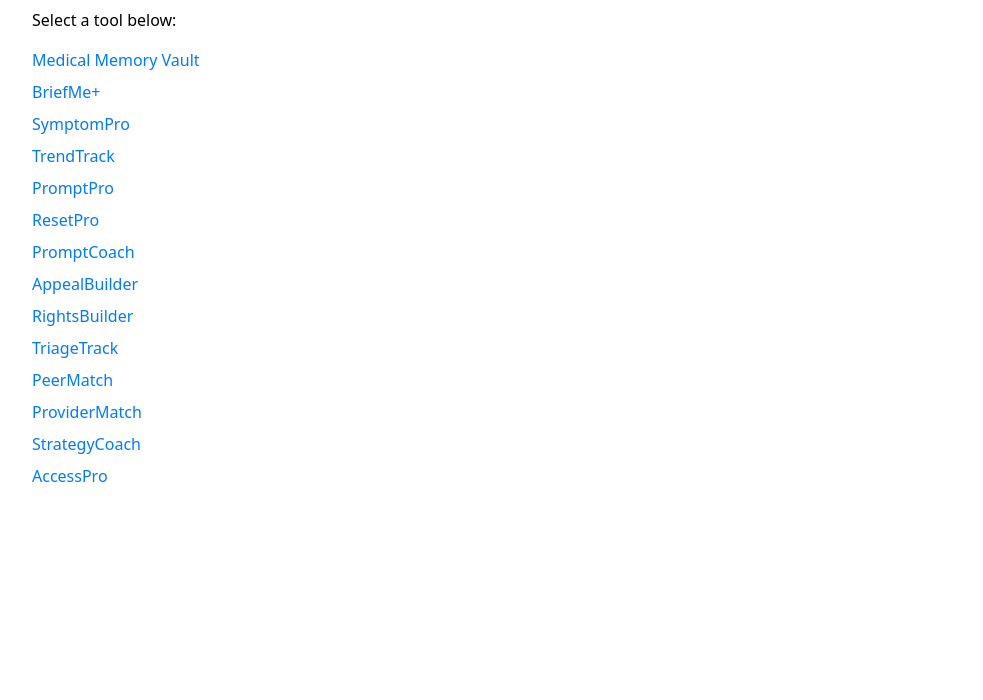
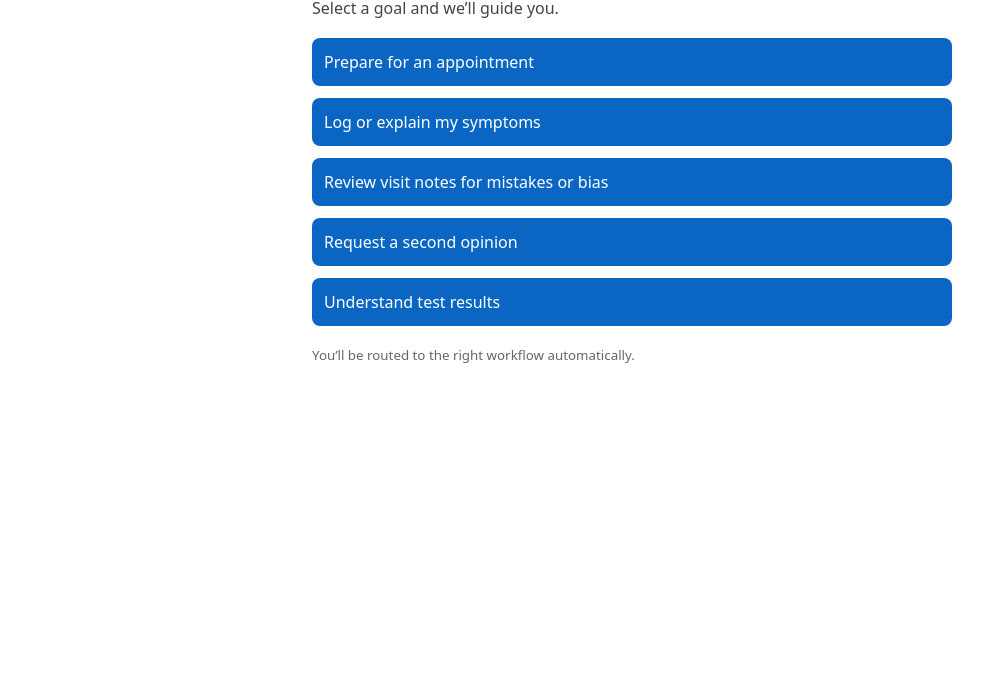
Before and after one commit to Carrie-PLH/plus, a plain HTML site: page public/index.html in a window 1280 px wide. Shown: the part 100-800 px from the top of the page, without its empty margins (8-991 px from the left). Drawn offline with Linux system fonts and the light colour scheme.

Commit message:
Quick update

```diff
--- a/public/index.html
+++ b/public/index.html
@@ -2,36 +2,71 @@
 <html lang="en">
 <head>
   <meta charset="utf-8" />
-    <title>PatientLead+ Tools</title>
+  <title>PatientLead+ Smart Start</title>
   <meta name="viewport" content="width=device-width, initial-scale=1" />
   <style>
-      body { font: 16px/1.5 system-ui, sans-serif; margin: 40px; }
-      h1 { margin-bottom: 20px; }
-      ul { list-style: none; padding: 0; }
-      li { margin: 8px 0; }
-      a { text-decoration: none; color: #007bff; }
-      a:hover { text-decoration: underline; }
+    body { font:16px/1.5 system-ui, sans-serif; max-width:640px; margin:40px auto; padding:0 20px; color:#222; }
+    h1 { margin-bottom:8px; }
+    p { margin:0 0 18px; color:#444; }
+    .goals { display:flex; flex-direction:column; gap:12px; }
+    button {
+      padding:12px; border:none; border-radius:8px;
+      background:#0a66c2; color:#fff; font:inherit; cursor:pointer; text-align:left;
+    }
+    button:hover { background:#004080; }
+    small.hint { display:block; margin-top:8px; color:#666; }
   </style>
 </head>
 <body>
-    <h1>PatientLead+ Tools</h1>
-    <p>Select a tool below:</p>
-    <ul>
-      <li><a href="/Vault/">Medical Memory Vault</a></li>
-      <li><a href="/BriefMe/">BriefMe+</a></li>
-      <li><a href="/SymptomPro/">SymptomPro</a></li>
-      <li><a href="/TrendTrack/">TrendTrack</a></li>
-      <li><a href="/PromptPro/">PromptPro</a></li>
-      <li><a href="/ResetPro/">ResetPro</a></li>
-      <li><a href="/PromptCoach/">PromptCoach</a></li>
-      <li><a href="AppealBuilder/">AppealBuilder</a></li>
-      <li><a href="/RightsBuilder/">RightsBuilder</a></li>
-      <li><a href="/TriageTrack/">TriageTrack</a></li>
-      <li><a href="/PeerMatch/">PeerMatch</a></li>
-      <li><a href="/ProviderMatch/">ProviderMatch</a></li>
-      <li><a href="/StrategyCoach/">StrategyCoach</a></li>
-      <li><a href="/AccessPro/">AccessPro</a></li>
-    </ul>
-    <script type="module" src="/lib/briefmeAuto.js"></script>
+  <h1>What do you want to do today?</h1>
+  <p>Select a goal and we’ll guide you.</p>
+
+  <div class="goals">
+    <button data-goal="appointment">Prepare for an appointment</button>
+    <button data-goal="symptoms">Log or explain my symptoms</button>
+    <button data-goal="notes">Review visit notes for mistakes or bias</button>
+    <button data-goal="second-opinion">Request a second opinion</button>
+    <button data-goal="tests">Understand test results</button>
+    <small class="hint">You’ll be routed to the right workflow automatically.</small>
+  </div>
+
+  <script type="module">
+    import {
+      setGlobalHandoff,
+      registerCopilotIngest,
+      copilotIngest
+    } from "/lib/briefmeSave.js";
+
+    // 1) CoPilot on for this page (the “hub”)
+    registerCopilotIngest({ enabled: true, defaultTool: "hub" });
+
+    // 2) Log that the page was opened
+    copilotIngest("page_open", "hub", { path: location.pathname });
+
+    // 3) Map goals -> destination tools (kept behind the scenes)
+    const toolMap = {
+      appointment: "/BriefMe/AppointmentPlanner/",
+      symptoms: "/SymptomPro/",
+      notes: "/ResetPro/",              // adjust to your actual page
+      "second-opinion": "/PromptPro/",  // or a dedicated SecondOpinion page
+      tests: "/TrendTrack/"             // or a LabExplainer when you add it
+    };
+
+    // 4) Wire goal clicks: log -> stash goal -> navigate
+    document.querySelectorAll(".goals button").forEach(btn => {
+      btn.addEventListener("click", async () => {
+        const goal = btn.dataset.goal;
+
+        // Telemetry: which goal was clicked
+        copilotIngest("goal_click", "hub", { goal });
+
+        // Save context for the next page (optional prefill/UX)
+        setGlobalHandoff({ goal });
+
+        // Navigate
+        location.href = toolMap[goal] || "/";
+      });
+    });
+  </script>
 </body>
 </html>
```
Lines whose indentation alone changed are shown as unchanged.
